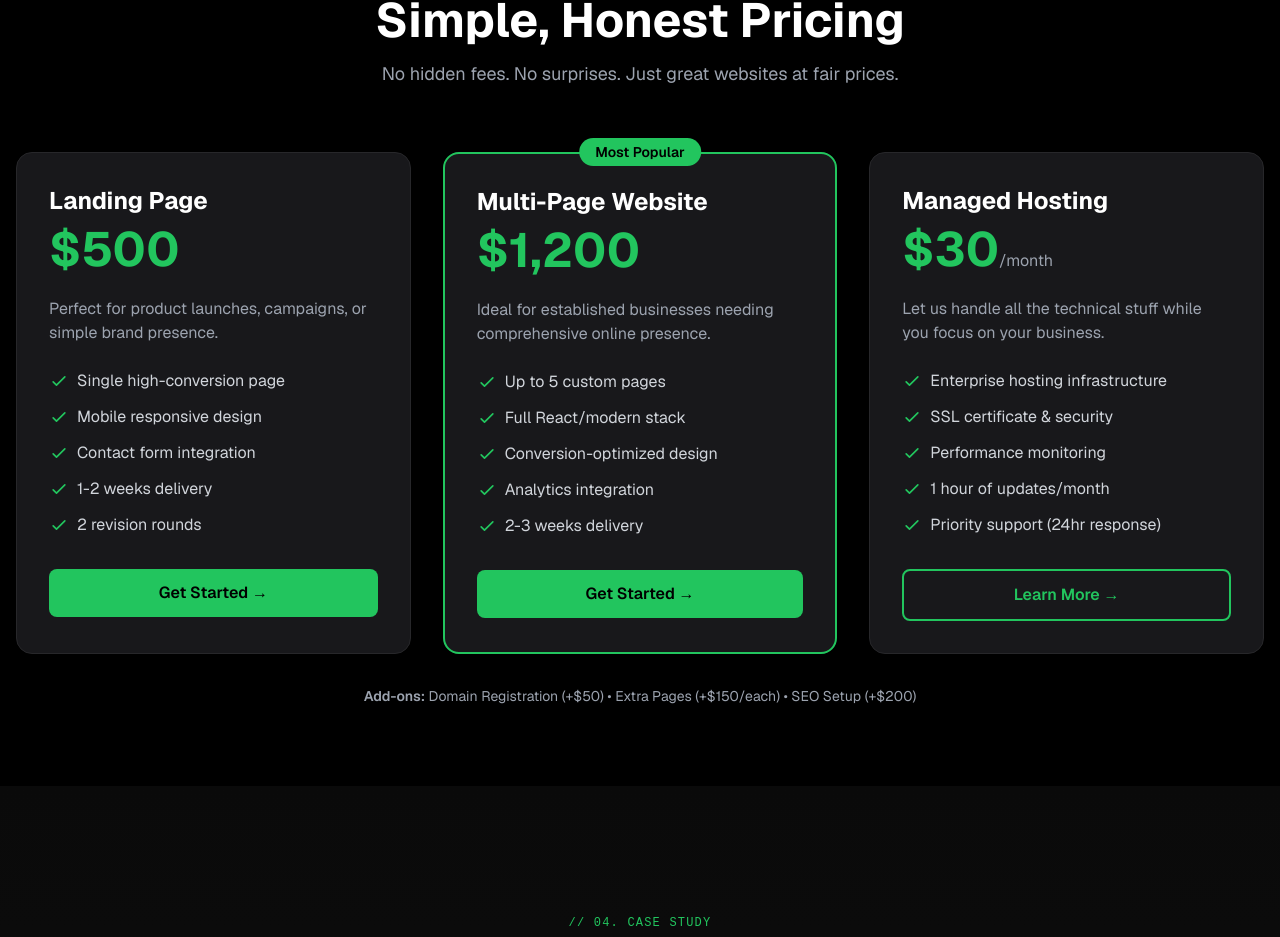
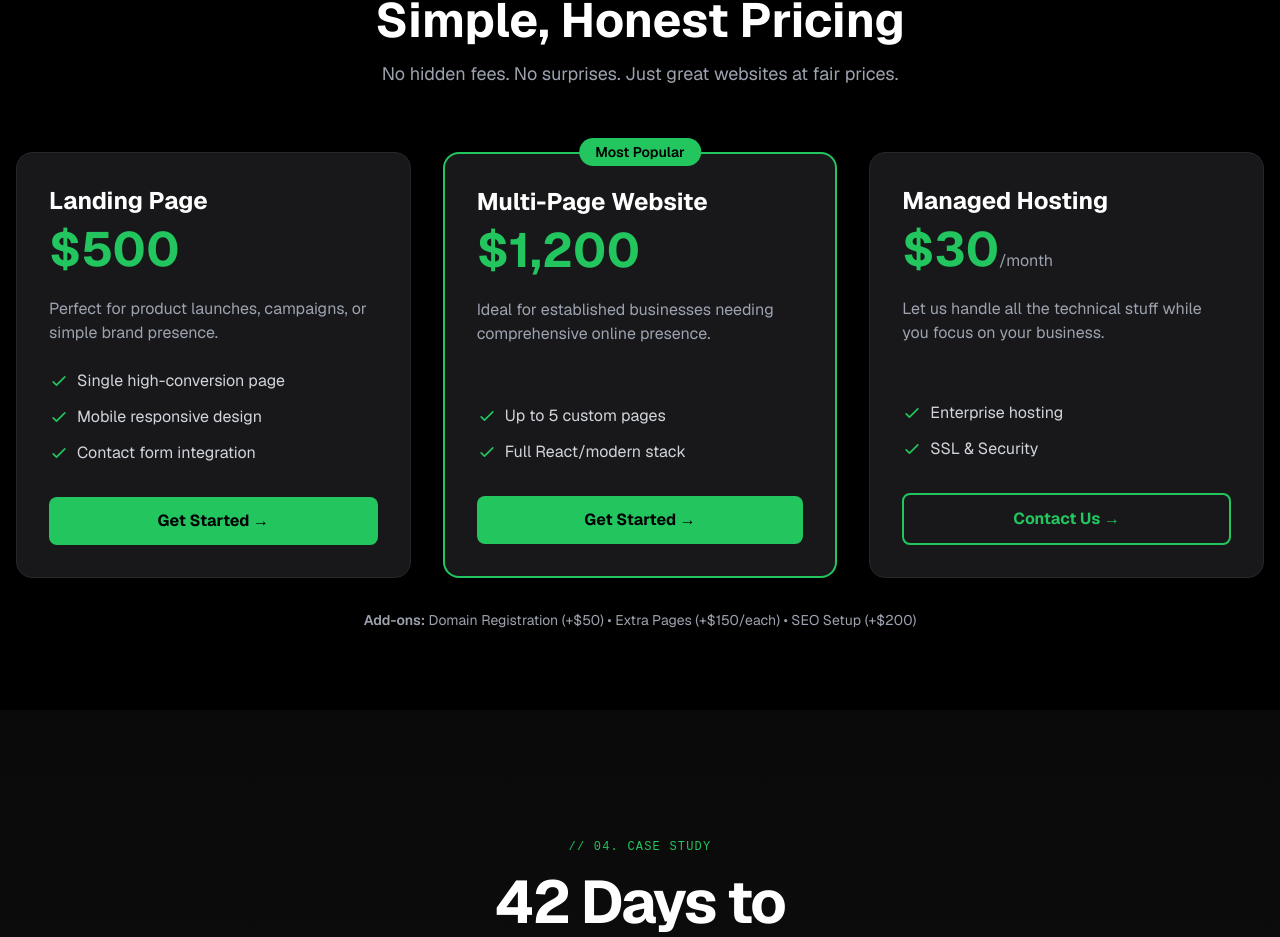
Before and after one commit to mwengamulinge/nodecosa-studio, a React (Vite) app: page / in a window 1280 px wide. Shown: the part 4204-5141 px from the top of the page. Built offline with nearby package versions, Linux system fonts and the light colour scheme; a web font is replaced by a local one.

Commit message:
Update Pricing.jsx

```diff
--- a/src/components/Pricing.jsx
+++ b/src/components/Pricing.jsx
@@ -1,3 +1,5 @@
+import { Link } from 'react-router-dom' // Import Link
+
 export default function Pricing() {
   return (
     <section className="py-20 bg-black" id="pricing">
@@ -16,15 +18,16 @@ export default function Pricing() {
         {/* Pricing Cards */}
         <div className="grid md:grid-cols-3 gap-8 mb-8">
           {/* Landing Page */}
-          <div className="bg-zinc-900 rounded-2xl p-8 border border-zinc-800 hover:border-green-500 transition-all">
+          <div className="bg-zinc-900 rounded-2xl p-8 border border-zinc-800 hover:border-green-500 transition-all flex flex-col">
             <h3 className="text-2xl font-bold text-white mb-2">Landing Page</h3>
             <div className="mb-6">
               <span className="text-5xl font-bold text-green-500">$500</span>
             </div>
-            <p className="text-gray-400 mb-6">
+            <p className="text-gray-400 mb-6 flex-grow">
               Perfect for product launches, campaigns, or simple brand presence.
             </p>
             <ul className="space-y-3 mb-8">
+              {/* List items remain the same... */}
               <li className="flex items-start text-gray-300">
                 <svg className="w-5 h-5 text-green-500 mr-2 mt-0.5" fill="none" stroke="currentColor" viewBox="0 0 24 24">
                   <path strokeLinecap="round" strokeLinejoin="round" strokeWidth="2" d="M5 13l4 4L19 7" />
@@ -43,29 +46,17 @@ export default function Pricing() {
                 </svg>
                 Contact form integration
               </li>
-              <li className="flex items-start text-gray-300">
-                <svg className="w-5 h-5 text-green-500 mr-2 mt-0.5" fill="none" stroke="currentColor" viewBox="0 0 24 24">
-                  <path strokeLinecap="round" strokeLinejoin="round" strokeWidth="2" d="M5 13l4 4L19 7" />
-                </svg>
-                1-2 weeks delivery
-              </li>
-              <li className="flex items-start text-gray-300">
-                <svg className="w-5 h-5 text-green-500 mr-2 mt-0.5" fill="none" stroke="currentColor" viewBox="0 0 24 24">
-                  <path strokeLinecap="round" strokeLinejoin="round" strokeWidth="2" d="M5 13l4 4L19 7" />
-                </svg>
-                2 revision rounds
-              </li>
             </ul>
-            <a
-              href="mailto:contact@nodecosa.com"
-              className="block w-full text-center bg-green-500 hover:bg-green-600 text-black font-semibold py-3 rounded-lg transition-colors"
+            <Link
+              to="/#contact"
+              className="block w-full text-center bg-green-500 hover:bg-green-400 text-black font-bold py-3 rounded-lg transition-all active:scale-95"
             >
               Get Started →
-            </a>
+            </Link>
           </div>
 
           {/* Multi-Page Website */}
-          <div className="bg-zinc-900 rounded-2xl p-8 border-2 border-green-500 relative hover:scale-105 transition-all">
+          <div className="bg-zinc-900 rounded-2xl p-8 border-2 border-green-500 relative hover:scale-[1.02] transition-all flex flex-col">
             <div className="absolute -top-4 left-1/2 -translate-x-1/2 bg-green-500 text-black px-4 py-1 rounded-full text-sm font-semibold">
               Most Popular
             </div>
@@ -73,11 +64,12 @@ export default function Pricing() {
             <div className="mb-6">
               <span className="text-5xl font-bold text-green-500">$1,200</span>
             </div>
-            <p className="text-gray-400 mb-6">
+            <p className="text-gray-400 mb-6 flex-grow">
               Ideal for established businesses needing comprehensive online presence.
             </p>
             <ul className="space-y-3 mb-8">
-              <li className="flex items-start text-gray-300">
+               {/* List items remain the same... */}
+               <li className="flex items-start text-gray-300">
                 <svg className="w-5 h-5 text-green-500 mr-2 mt-0.5" fill="none" stroke="currentColor" viewBox="0 0 24 24">
                   <path strokeLinecap="round" strokeLinejoin="round" strokeWidth="2" d="M5 13l4 4L19 7" />
                 </svg>
@@ -89,81 +81,46 @@ export default function Pricing() {
                 </svg>
                 Full React/modern stack
               </li>
+            </ul>
+            <Link
+              to="/#contact"
+              className="block w-full text-center bg-green-500 hover:bg-green-400 text-black font-bold py-3 rounded-lg transition-all active:scale-95"
+            >
+              Get Started →
+            </Link>
+          </div>
+
+          {/* Managed Hosting */}
+          <div className="bg-zinc-900 rounded-2xl p-8 border border-zinc-800 hover:border-green-500 transition-all flex flex-col">
+            <h3 className="text-2xl font-bold text-white mb-2">Managed Hosting</h3>
+            <div className="mb-6">
+              <span className="text-5xl font-bold text-green-500">$30</span>
+              <span className="text-gray-400">/month</span>
+            </div>
+            <p className="text-gray-400 mb-6 flex-grow">
+              Let us handle all the technical stuff while you focus on your business.
+            </p>
+            <ul className="space-y-3 mb-8">
+              {/* List items remain the same... */}
               <li className="flex items-start text-gray-300">
                 <svg className="w-5 h-5 text-green-500 mr-2 mt-0.5" fill="none" stroke="currentColor" viewBox="0 0 24 24">
                   <path strokeLinecap="round" strokeLinejoin="round" strokeWidth="2" d="M5 13l4 4L19 7" />
                 </svg>
-                Conversion-optimized design
+                Enterprise hosting
               </li>
               <li className="flex items-start text-gray-300">
                 <svg className="w-5 h-5 text-green-500 mr-2 mt-0.5" fill="none" stroke="currentColor" viewBox="0 0 24 24">
                   <path strokeLinecap="round" strokeLinejoin="round" strokeWidth="2" d="M5 13l4 4L19 7" />
                 </svg>
-                Analytics integration
-              </li>
-              <li className="flex items-start text-gray-300">
-                <svg className="w-5 h-5 text-green-500 mr-2 mt-0.5" fill="none" stroke="currentColor" viewBox="0 0 24 24">
-                  <path strokeLinecap="round" strokeLinejoin="round" strokeWidth="2" d="M5 13l4 4L19 7" />
-                </svg>
-                2-3 weeks delivery
+                SSL & Security
               </li>
             </ul>
-            <a
-              href="mailto:contact@nodecosa.com"
-              className="block w-full text-center bg-green-500 hover:bg-green-600 text-black font-semibold py-3 rounded-lg transition-colors"
+            <Link
+              to="/#contact"
+              className="block w-full text-center border-2 border-green-500 hover:bg-green-500 text-green-500 hover:text-black font-bold py-3 rounded-lg transition-all active:scale-95"
             >
-              Get Started →
-            </a>
-          </div>
-
-          {/* Managed Hosting */}
-          <div className="bg-zinc-900 rounded-2xl p-8 border border-zinc-800 hover:border-green-500 transition-all">
-            <h3 className="text-2xl font-bold text-white mb-2">Managed Hosting</h3>
-            <div className="mb-6">
-              <span className="text-5xl font-bold text-green-500">$30</span>
-              <span className="text-gray-400">/month</span>
-            </div>
-            <p className="text-gray-400 mb-6">
-              Let us handle all the technical stuff while you focus on your business.
-            </p>
-            <ul className="space-y-3 mb-8">
-              <li className="flex items-start text-gray-300">
-                <svg className="w-5 h-5 text-green-500 mr-2 mt-0.5" fill="none" stroke="currentColor" viewBox="0 0 24 24">
-                  <path strokeLinecap="round" strokeLinejoin="round" strokeWidth="2" d="M5 13l4 4L19 7" />
-                </svg>
-                Enterprise hosting infrastructure
-              </li>
-              <li className="flex items-start text-gray-300">
-                <svg className="w-5 h-5 text-green-500 mr-2 mt-0.5" fill="none" stroke="currentColor" viewBox="0 0 24 24">
-                  <path strokeLinecap="round" strokeLinejoin="round" strokeWidth="2" d="M5 13l4 4L19 7" />
-                </svg>
-                SSL certificate & security
-              </li>
-              <li className="flex items-start text-gray-300">
-                <svg className="w-5 h-5 text-green-500 mr-2 mt-0.5" fill="none" stroke="currentColor" viewBox="0 0 24 24">
-                  <path strokeLinecap="round" strokeLinejoin="round" strokeWidth="2" d="M5 13l4 4L19 7" />
-                </svg>
-                Performance monitoring
-              </li>
-              <li className="flex items-start text-gray-300">
-                <svg className="w-5 h-5 text-green-500 mr-2 mt-0.5" fill="none" stroke="currentColor" viewBox="0 0 24 24">
-                  <path strokeLinecap="round" strokeLinejoin="round" strokeWidth="2" d="M5 13l4 4L19 7" />
-                </svg>
-                1 hour of updates/month
-              </li>
-              <li className="flex items-start text-gray-300">
-                <svg className="w-5 h-5 text-green-500 mr-2 mt-0.5" fill="none" stroke="currentColor" viewBox="0 0 24 24">
-                  <path strokeLinecap="round" strokeLinejoin="round" strokeWidth="2" d="M5 13l4 4L19 7" />
-                </svg>
-                Priority support (24hr response)
-              </li>
-            </ul>
-            <a
-              href="mailto:contact@nodecosa.com"
-              className="block w-full text-center border-2 border-green-500 hover:bg-green-500 text-green-500 hover:text-black font-semibold py-3 rounded-lg transition-colors"
-            >
-              Learn More →
-            </a>
+              Contact Us →
+            </Link>
           </div>
         </div>
 
```
